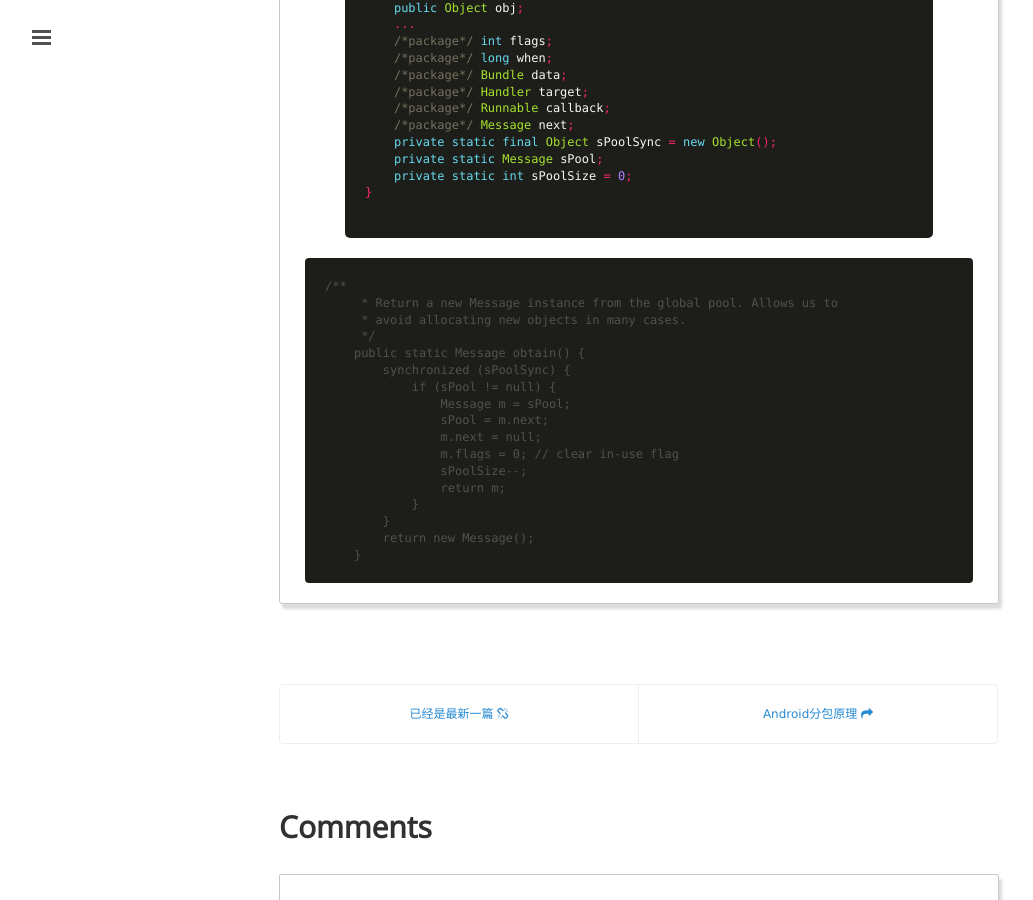
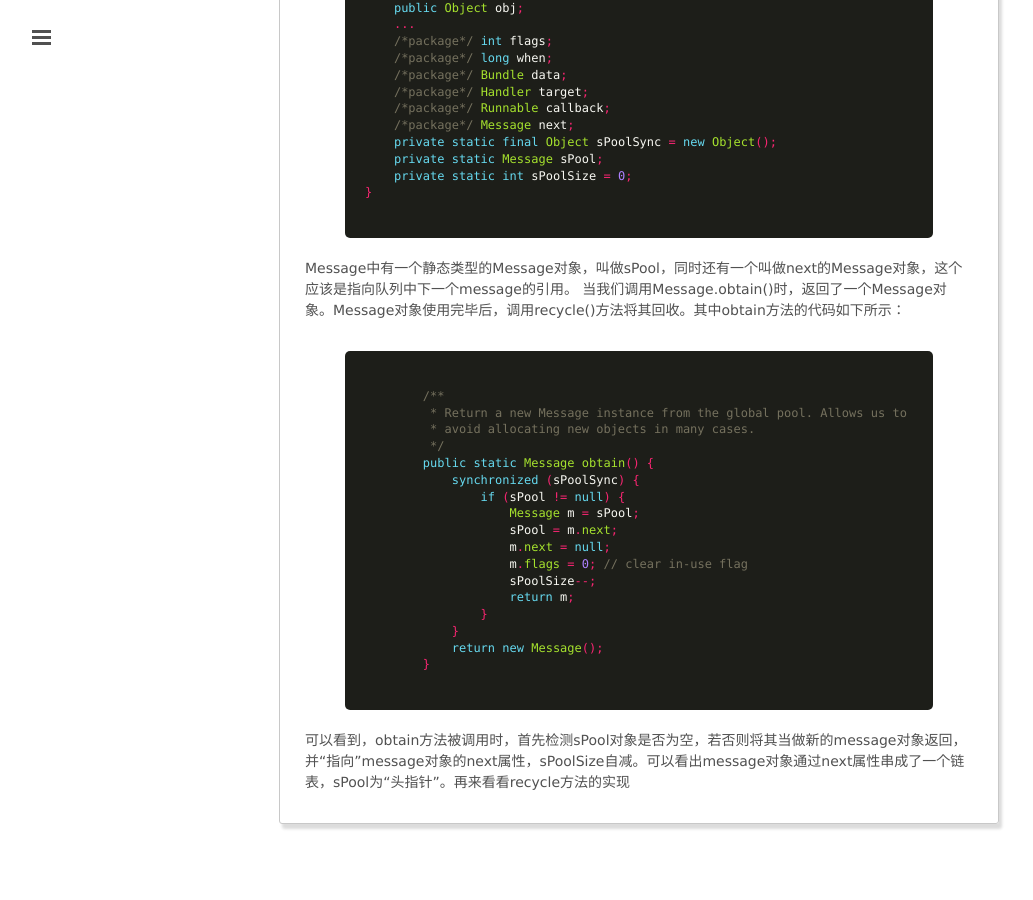
Before and after one commit to mxn21/mxn21.github.io, a Jekyll site: the page built from _posts/2016-3-7-理解handler.md, in a window 1280 px wide and 900 px high, scrolled down 7658 px. Shown: the whole window, without its empty margins (1-1034 px from the left). Built offline with Jekyll 4.4.1, drawn with Linux system fonts in a browser that asks for light colours; Markdown is read by kramdown in place of the engine named in the settings; comment, search, counter and statistics services are not loaded.

Commit message:
23423432

```diff
--- a/_posts/2016-3-7-理解handler.md
+++ b/_posts/2016-3-7-理解handler.md
@@ -325,8 +325,11 @@
 }
     {% endhighlight %}
 
+Message中有一个静态类型的Message对象，叫做sPool，同时还有一个叫做next的Message对象，这个应该是指向队列中下一个message的引用。
+当我们调用Message.obtain()时，返回了一个Message对象。Message对象使用完毕后，调用recycle()方法将其回收。其中obtain方法的代码如下所示：
 
-    /**
+            {% highlight java %}
+        /**
          * Return a new Message instance from the global pool. Allows us to
          * avoid allocating new objects in many cases.
          */
@@ -343,3 +346,6 @@
             }
             return new Message();
         }
+            {% endhighlight %}
+
+可以看到，obtain方法被调用时，首先检测sPool对象是否为空，若否则将其当做新的message对象返回，并“指向"message对象的next属性，sPoolSize自减。可以看出message对象通过next属性串成了一个链表，sPool为“头指针”。再来看看recycle方法的实现
```
